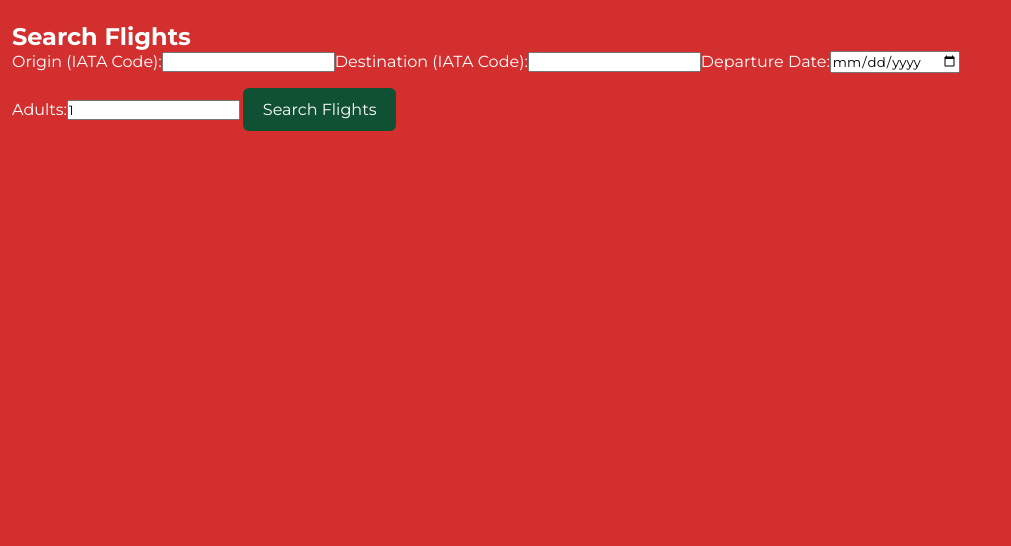
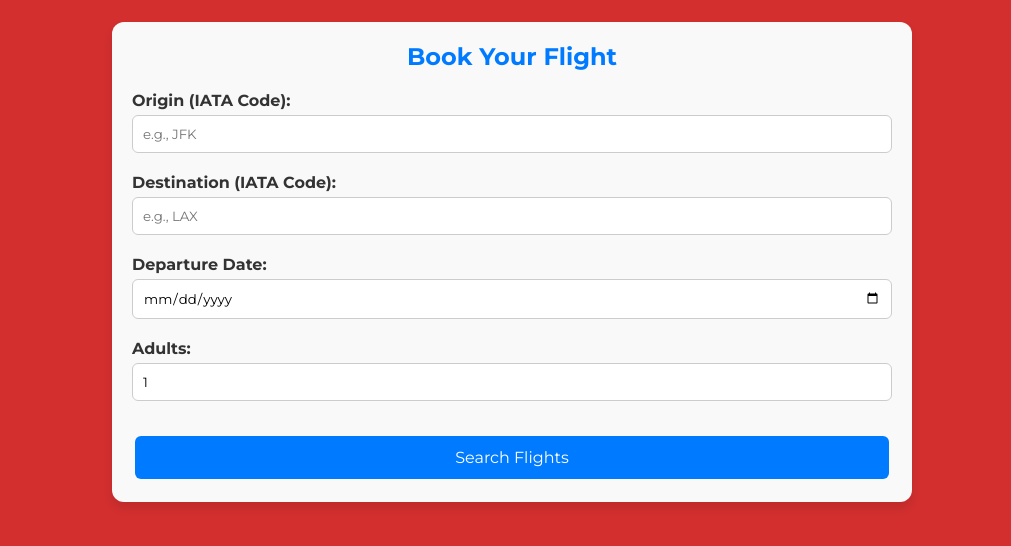
Before and after one commit to Advanced-computer-lab-2024/Triptastic, a React (Create React App) app in the folder frontend/: page /book-flights in a window 1280 px wide. Shown: the top 546 px of the page, without its empty margins (0-1011 px from the left). Built offline with nearby package versions, Linux system fonts and the light colour scheme.

Commit message:
book flights frontend

```diff
--- a/frontend/src/pages/bookFlights.jsx
+++ b/frontend/src/pages/bookFlights.jsx
@@ -1,6 +1,7 @@
 import React, { useState, useEffect, useContext } from 'react';
 import axios from 'axios';
 import { CurrencyContext } from '../pages/CurrencyContext';
+import './bookflights.css'; // Import the external CSS file
 
 const BookFlights = () => {
   const [flightDetails, setFlightDetails] = useState({
@@ -12,9 +13,10 @@ const BookFlights = () => {
   const [flights, setFlights] = useState([]);
   const [error, setError] = useState(null);
   const [loading, setLoading] = useState(false);
-  const [bookedFlightId, setBookedFlightId] = useState(null); // Track the booked flight ID
+  const [bookedFlightId, setBookedFlightId] = useState(null);
 
-  // Update form inputs
+  const { selectedCurrency, conversionRate, fetchConversionRate } = useContext(CurrencyContext);
+
   const handleInputChange = (e) => {
     const { name, value } = e.target;
     setFlightDetails({
@@ -23,16 +25,49 @@ const BookFlights = () => {
     });
   };
 
-  // Ensure date is in YYYY-MM-DD format
   const formatDate = (date) => {
     const d = new Date(date);
     const year = d.getFullYear();
-    const month = String(d.getMonth() + 1).padStart(2, '0'); // Ensure two digits
-    const day = String(d.getDate()).padStart(2, '0'); // Ensure two digits
+    const month = String(d.getMonth() + 1).padStart(2, '0');
+    const day = String(d.getDate()).padStart(2, '0');
     return `${year}-${month}-${day}`;
   };
-
-  // Fetch access token from Amadeus API
+  const mockSearchFlights = () => {
+    const mockFlights = [
+      {
+        id: 'F001',
+        price: { total: 250 },
+        itineraries: [
+          {
+            segments: [
+              {
+                departure: { iataCode: 'JFK', time: '09:00 AM' },
+                arrival: { iataCode: 'LAX', time: '02:45 PM' },
+                duration: '5h 45m',
+              },
+            ],
+          },
+        ],
+      },
+      {
+        id: 'F002',
+        price: { total: 450 },
+        itineraries: [
+          {
+            segments: [
+              {
+                departure: { iataCode: 'LAX', time: '10:30 AM' },
+                arrival: { iataCode: 'ORD', time: '03:50 PM' },
+                duration: '4h 20m',
+              },
+            ],
+          },
+        ],
+      },
+    ];
+    setFlights(mockFlights);
+    setLoading(false);
+  };
   const getToken = async () => {
     const API_KEY = process.env.REACT_APP_API_KEY;
     const API_SECRET = process.env.REACT_APP_API_SECRET;
@@ -51,9 +86,8 @@ const BookFlights = () => {
       });
 
       const data = await res.json();
-      console.log('Token:', data.access_token);
       if (data.access_token) {
-        return data.access_token;  // Return the access token
+        return data.access_token;
       } else {
         throw new Error('Failed to obtain access token');
       }
@@ -62,16 +96,13 @@ const BookFlights = () => {
       return null;
     }
   };
-  const { selectedCurrency, conversionRate, fetchConversionRate } = useContext(CurrencyContext);
-  const handleCurrencyChange = (event) => {
-    fetchConversionRate(event.target.value);
-  };
-  // Fetch flight offers from Amadeus API using the access token
+
+
   const searchFlights = async (token) => {
     const API_URL = 'https://test.api.amadeus.com/v2/shopping/flight-offers';
     const { origin, destination, date, adults } = flightDetails;
 
-    const formattedDate = formatDate(date); // Ensure the date is in YYYY-MM-DD format
+    const formattedDate = formatDate(date);
 
     try {
       const res = await fetch(`${API_URL}?originLocationCode=${origin}&destinationLocationCode=${destination}&departureDate=${formattedDate}&adults=${adults}`, {
@@ -83,14 +114,12 @@ const BookFlights = () => {
       });
 
       if (!res.ok) {
-        const data = await res.json(); // Parse the response to check for error details
-        console.log('Error Response:', data);
+        const data = await res.json();
         throw new Error('Failed to fetch flight data');
       }
 
       const data = await res.json();
-      console.log('Response Data:', data);  // Log the response to inspect it
-      setFlights(data.data);  // Assuming the response contains a 'data' array with flight offers
+      setFlights(data.data);
     } catch (err) {
       setError(err.message);
     } finally {
@@ -98,18 +127,20 @@ const BookFlights = () => {
     }
   };
 
-  // Handle form submission and search for flights
   const handleSubmit = async (e) => {
     e.preventDefault();
     setLoading(true);
-    setError(null);  // Clear any previous errors
-    setBookedFlightId(null); // Clear any previous booking state
+    setError(null);
+    setBookedFlightId(null);
 
-    // Get the access token
+    // Simulate API call with mock data
+    setTimeout(() => {
+      mockSearchFlights();
+    }, 1500);
+
     const token = await getToken();
 
     if (token) {
-      // Search for flights using the token
       await searchFlights(token);
     } else {
       setError('Could not get access token.');
@@ -117,37 +148,38 @@ const BookFlights = () => {
     }
   };
 
-  // Handle booking button (mark the flight as booked)
   const handleBooking = (flightId) => {
-    setBookedFlightId(flightId); // Mark the specific flight as booked
+    setBookedFlightId(flightId);
   };
 
   return (
-    <div>
-      <h2>Search Flights</h2>
-      <form onSubmit={handleSubmit}>
-        <label>
-          Origin (IATA Code):
+    <div className="book-flights-container">
+      <h2>Book Your Flight</h2>
+      <form className="flight-form" onSubmit={handleSubmit}>
+        <div className="form-group">
+          <label>Origin (IATA Code):</label>
           <input
             type="text"
             name="origin"
             value={flightDetails.origin}
             onChange={handleInputChange}
             required
+            placeholder="e.g., JFK"
           />
-        </label>
-        <label>
-          Destination (IATA Code):
+        </div>
+        <div className="form-group">
+          <label>Destination (IATA Code):</label>
           <input
             type="text"
             name="destination"
             value={flightDetails.destination}
             onChange={handleInputChange}
             required
+            placeholder="e.g., LAX"
           />
-        </label>
-        <label>
-          Departure Date:
+        </div>
+        <div className="form-group">
+          <label>Departure Date:</label>
           <input
             type="date"
             name="date"
@@ -155,52 +187,63 @@ const BookFlights = () => {
             onChange={handleInputChange}
             required
           />
-        </label>
-        <label>
-          Adults:
+        </div>
+        <div className="form-group">
+          <label>Adults:</label>
           <input
             type="number"
             name="adults"
             value={flightDetails.adults}
             onChange={handleInputChange}
             required
+            min="1"
+            max="10"
           />
-        </label>
+        </div>
         <button type="submit" disabled={loading}>
           {loading ? 'Searching...' : 'Search Flights'}
         </button>
       </form>
 
       {flights.length > 0 && (
-        <div>
-          <h3>Flight Offers</h3>
-          <div style={{ display: 'grid', gridTemplateColumns: 'repeat(auto-fit, minmax(300px, 1fr))', gap: '16px' }}>
+        <div className="flights-container">
           {flights.map((flight, index) => (
-              <div key={index} style={{ border: '1px solid #ccc', padding: '16px', borderRadius: '8px', position: 'relative' }}>
-                <p><strong>Flight ID:</strong> {flight.id}</p>
-                <p>
-    <strong>Price:</strong> {selectedCurrency} {(flight.price.total * conversionRate).toFixed(2)}
-  </p>                <p><strong>Departure:</strong> {flight.itineraries[0].segments[0].departure.iataCode}</p>
-                <p><strong>Arrival:</strong> {flight.itineraries[0].segments[0].arrival.iataCode}</p>
-
-                {/* Show 'Booked' status if the flight is booked */}
+            <div key={index} className="flight-card">
+              <div className="flight-info">
+                <div className="flight-header">
+                  <h3>Flight #{flight.id}</h3>
+                </div>
+                <div className="flight-route">
+                  <div className="flight-point">
+                    <span className="iata-code">{flight.itineraries[0].segments[0].departure.iataCode}</span>
+                    <span className="flight-time">{flight.itineraries[0].segments[0].departure.time}</span>
+                  </div>
+                  <span className="route-icon">✈️</span>
+                  <div className="flight-point">
+                    <span className="iata-code">{flight.itineraries[0].segments[0].arrival.iataCode}</span>
+                    <span className="flight-time">{flight.itineraries[0].segments[0].arrival.time}</span>
+                  </div>
+                </div>
+                <p className="flight-duration">
+                  Duration: {flight.itineraries[0].segments[0].duration}
+                </p>
+                <p className="flight-price">
+                  Price: {selectedCurrency} {(flight.price.total * conversionRate).toFixed(2)}
+                </p>
+              </div>
               {bookedFlightId === flight.id ? (
-                  <p style={{ color: 'green', fontWeight: 'bold', position: 'absolute', top: '10px', right: '10px' }}>Booked!</p>
+                <p className="booked-status">Booked!</p>
               ) : (
-                  <button
-                    onClick={() => handleBooking(flight.id)}
-                    style={{ marginTop: '8px', backgroundColor: '#007bff', color: '#fff', padding: '8px 16px', border: 'none', borderRadius: '4px' }}
-                  >
-                    Book
+                <button onClick={() => handleBooking(flight.id)} className="book-button">
+                  Book Now
                 </button>
               )}
             </div>
           ))}
         </div>
-        </div>
       )}
 
-      {error && <p style={{ color: 'red' }}>Error: {error}</p>}
+      {error && <p className="error-message">Error: {error}</p>}
     </div>
   );
 };
--- /dev/null
+++ b/frontend/src/pages/bookflights.css
@@ -0,0 +1,137 @@
+/* Container styling */
+.book-flights-container {
+    max-width: 800px;
+    margin: 0 auto;
+    padding: 20px;
+    background-color: #f9f9f9;
+    border-radius: 12px;
+    box-shadow: 0 6px 10px rgba(0, 0, 0, 0.1);
+    font-family: 'Arial', sans-serif;
+    color: #333;
+  }
+
+  h2 {
+    text-align: center;
+    margin-bottom: 20px;
+    color: #007bff;
+  }
+
+  /* Form styling */
+  .flight-form {
+    display: grid;
+    grid-template-columns: 1fr;
+    gap: 20px;
+  }
+
+  .form-group {
+    display: flex;
+    flex-direction: column;
+  }
+
+  .flight-form label {
+    font-weight: bold;
+    margin-bottom: 5px;
+  }
+
+  .flight-form input {
+    padding: 10px;
+    border: 1px solid #ccc;
+    border-radius: 6px;
+  }
+
+  .flight-form button {
+    background-color: #007bff;
+    color: white;
+    padding: 12px;
+    border: none;
+    border-radius: 6px;
+    font-size: 16px;
+    cursor: pointer;
+  }
+
+  .flight-form button:hover {
+    background-color: #0056b3;
+  }
+
+  /* Flights container */
+  .flights-container {
+    margin-top: 20px;
+    display: flex;
+    flex-direction: column;
+    gap: 20px;
+  }
+
+  /* Flight card styling */
+  .flight-card {
+    background-color: #fff;
+    border-radius: 12px;
+    box-shadow: 0 6px 10px rgba(0, 0, 0, 0.1);
+    padding: 20px;
+    display: flex;
+    flex-direction: column;
+    gap: 10px;
+  }
+
+  .flight-header {
+    font-size: 18px;
+    font-weight: bold;
+  }
+
+  .flight-route {
+    display: flex;
+    align-items: center;
+    justify-content: space-between;
+    gap: 10px;
+  }
+
+  .flight-point {
+    text-align: center;
+  }
+
+  .iata-code {
+    font-size: 16px;
+    font-weight: bold;
+  }
+
+  .flight-time {
+    font-size: 14px;
+    color: #555;
+  }
+
+  .route-icon {
+    font-size: 24px;
+    color: #007bff;
+  }
+
+  .flight-duration,
+  .flight-price {
+    font-size: 14px;
+    color: #666;
+    margin-top: 5px;
+  }
+
+  .book-button {
+    background-color: #28a745;
+    color: white;
+    padding: 10px;
+    border: none;
+    border-radius: 6px;
+    font-size: 16px;
+    cursor: pointer;
+  }
+
+  .book-button:hover {
+    background-color: #218838;
+  }
+
+  .booked-status {
+    color: #28a745;
+    font-weight: bold;
+    font-size: 16px;
+    text-align: center;
+  }
+
+  .error-message {
+    color: red;
+    text-align: center;
+  }
```
Lines whose indentation alone changed are shown as unchanged.
